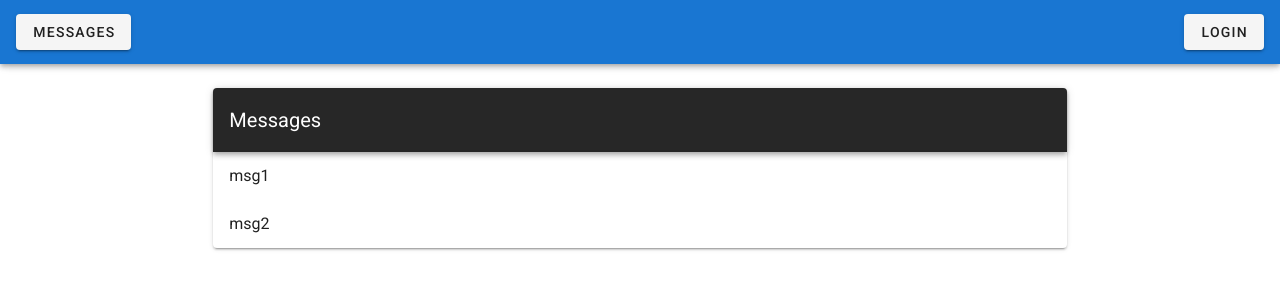
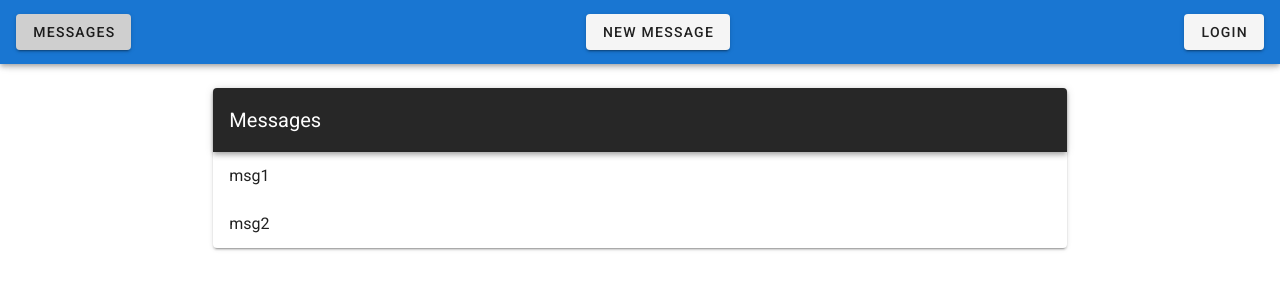
Before and after one commit to lgomesp/vue-and-node-frontend, a Vue app: page / in a window 1280 px wide. Shown: the top 300 px of the page. Built offline with nearby package versions, Linux system fonts and the light colour scheme; no server answers.

Commit message:
create a new navigation between components

```diff
--- a/src/App.vue
+++ b/src/App.vue
@@ -1,7 +1,9 @@
 <template>
   <v-app>
     <v-app-bar app color="primary">
-      <v-btn>Messages</v-btn>
+      <v-btn to="/">Messages</v-btn>
+      <v-spacer />
+      <v-btn to="/new-message">New Message</v-btn>
       <v-spacer />
       <v-btn>Login</v-btn>
     </v-app-bar>
--- a/src/main.js
+++ b/src/main.js
@@ -5,6 +5,7 @@ import store from './store.js'
 import vueRouter from 'vue-router'
 
 import Messages from './components/Messages'
+import NewMessage from './components/NewMessage'
 import VueRouter from 'vue-router'
 
 Vue.config.productionTip = false
@@ -12,10 +13,11 @@ Vue.config.productionTip = false
 Vue.use(vueRouter)
 
 const routes = [
-  { path: "/", component: Messages }
+  { path: "/", component: Messages },
+  { path: "/new-message", component: NewMessage }
 ]
 
-const router = new VueRouter({routes})
+const router = new VueRouter({routes, mode: 'history'})
 
 new Vue({
   vuetify,
```
